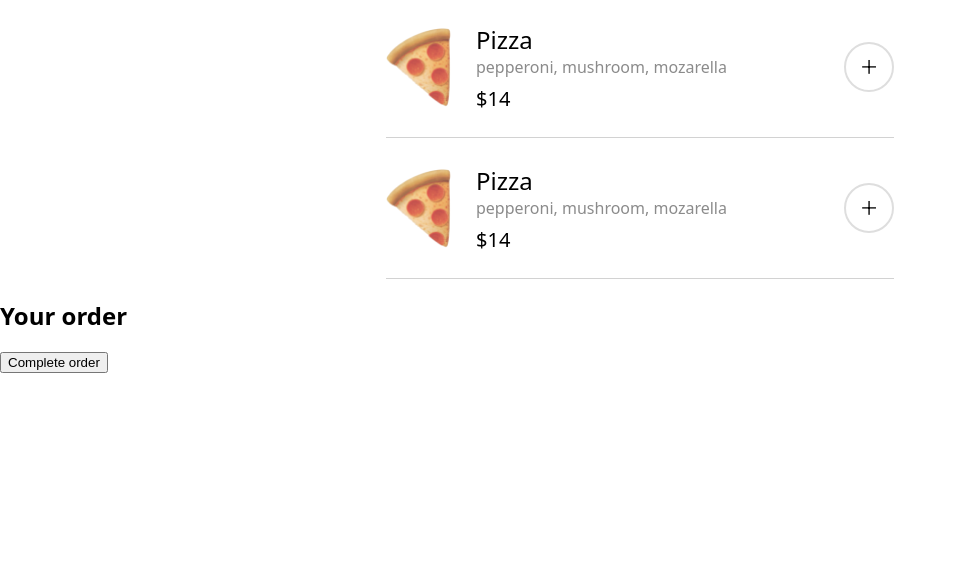
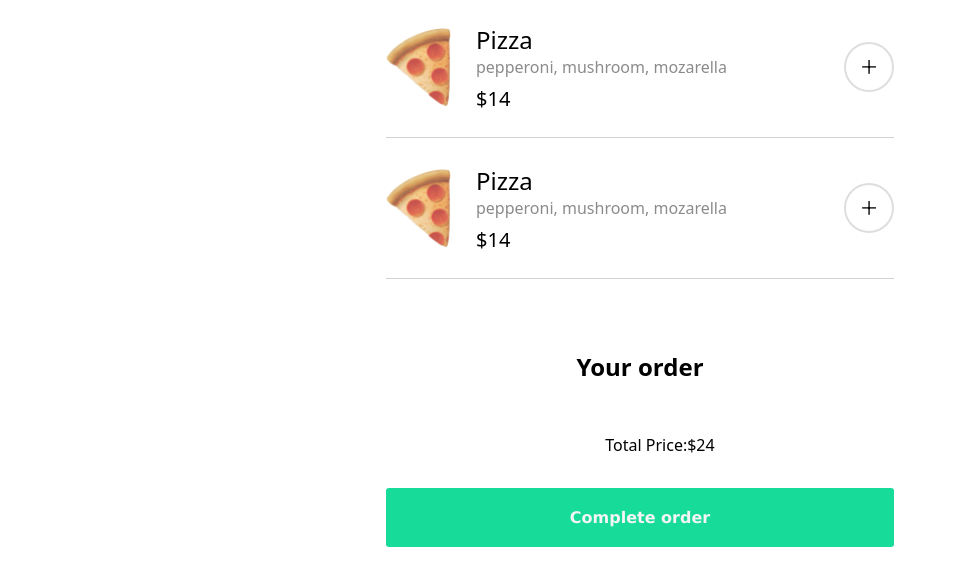
Before and after one commit to IlyaPivavaruk/Restaurant-Menu-App, a website built with Vite: page index.html in a window 1280 px wide. Shown: the part 170-756 px from the top of the page, without its empty margins (0-957 px from the left). Built offline with nearby package versions, Linux system fonts and the light colour scheme; a web font is replaced by a local one.

Commit message:
UI changes for pay section
Added the pay button element and style, set up a list for the menu items.

```diff
--- a/index.css
+++ b/index.css
@@ -9,6 +9,12 @@ header{
     position: relative;
 }
 
+main{
+    display: flex;
+    flex-direction: column;
+    justify-content: center;
+    align-items: center;
+}
 #header-banner-img{
     width: 600px;
     height: 167px;
@@ -112,3 +118,50 @@ header{
 
 
 /* END - This is for the menu item */
+
+/* START - This is for the pay section at the bottom */
+
+#pay-section{
+    width: 508px;
+    height: 319px;
+    display: flex;
+    flex-direction: column;
+    justify-content: center;
+    align-items: center;
+}
+
+#pay-item-lines{
+    display: flex;
+    flex-direction: column;
+    justify-content: center;
+    align-items: center;
+}
+
+.pay-item-line{
+    display: flex;
+    flex-direction: row;
+    justify-content: space-between;
+}
+
+/* Pay button style */
+#confirm-btn{
+    background-color: #16DB99;
+    border: none;
+    border-radius: 3px;
+    font-family: Verdana;
+    color: whitesmoke;
+    font-weight: bold;
+    font-size: 16px;
+    padding: 20px 0;
+    width: 100%;
+}
+
+#confirm-btn:hover{
+    transition: background-color 0.5s ease;
+    background-color: #109c6d;
+}
+
+#confirm-btn:active{
+    background-color: rgb(10, 101, 2);
+}
+/* END - This is for the pay section at the bottom */
--- a/index.html
+++ b/index.html
@@ -47,10 +47,14 @@
             </section>
             <section id="pay-section">
                 <h1>Your order</h1>
-                <ul>
+                <ul id="pay-item-lines">
                     <!-- This is where the menu items selected will go -->
+                     <li class="pay-item-line">
+                        <p class="pay-item-line-name">Total Price:</p>
+                        <p class="pay-item-line-price">$24</p>
+                    </li>
                 </ul>
-                <button id="submit-btn">Complete order</button>
+                <button id="confirm-btn">Complete order</button>
             </section>
             <section id="purchase-pop-up">
 
```
